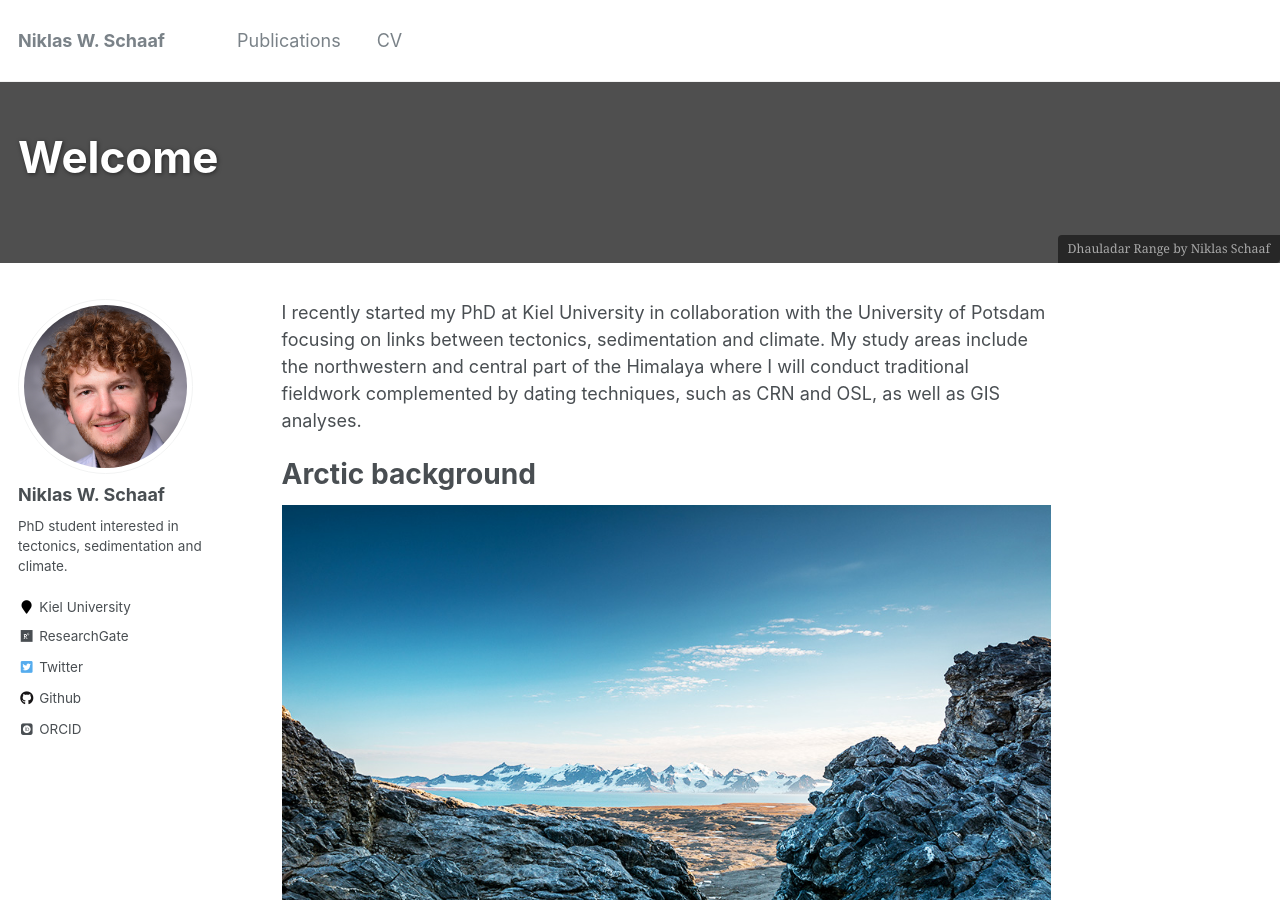
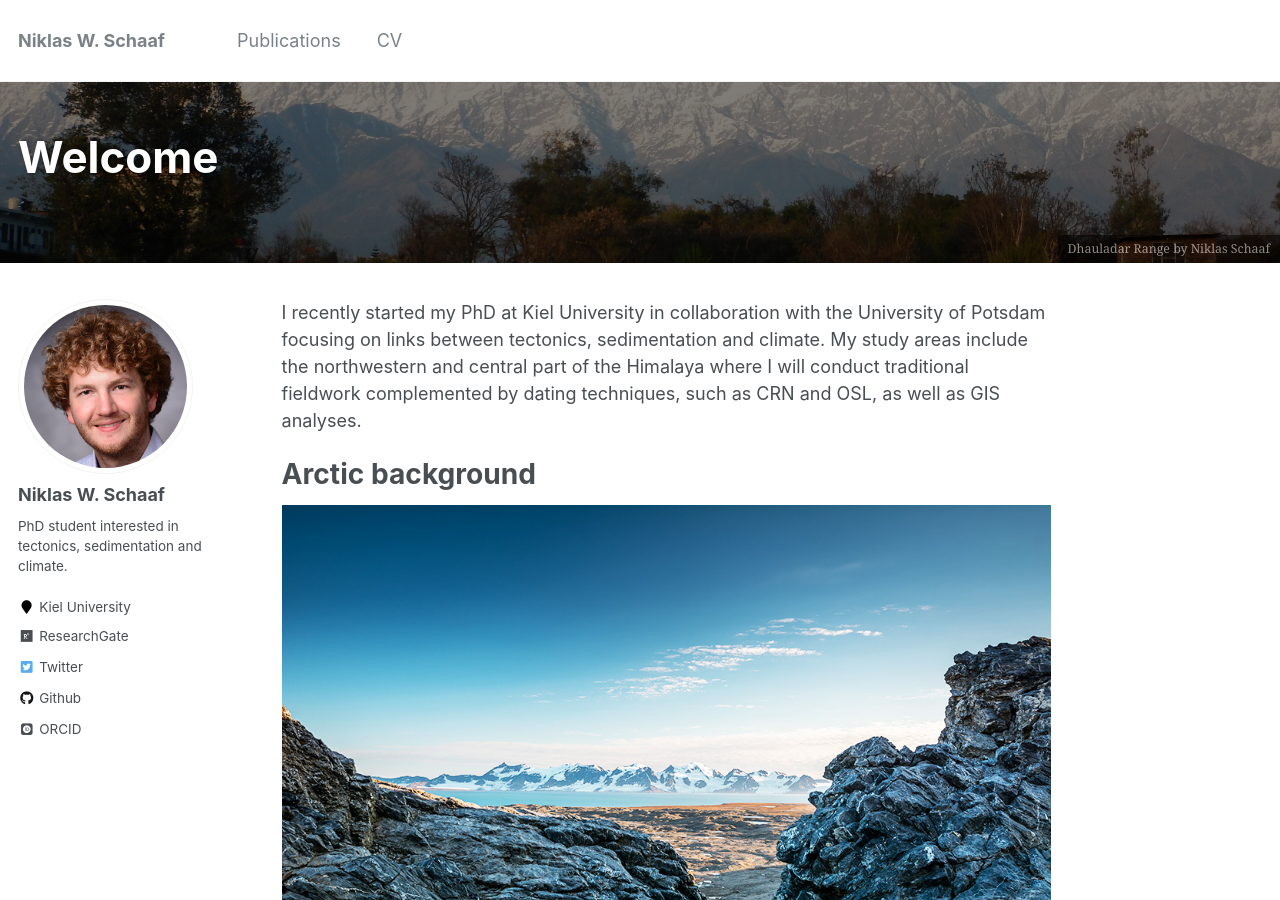
Before and after one commit to NiklasSchaaf/niklasschaaf.github.io, a Jekyll site: the page built from _pages/about.md, in a window 1280 px wide and 900 px high. Built offline with Jekyll 4.4.1, drawn with Linux system fonts in a browser that asks for light colours; some web fonts are replaced.

Commit message:
about images 2

```diff
--- a/_pages/about.md
+++ b/_pages/about.md
@@ -7,7 +7,7 @@ redirect_from:
   - /about/
   - /about.html
 header:
-  overlay_image: /images/Dhauladhar.jpg
+  overlay_image: https://niklasschaaf.github.io//images/Dhauladhar.jpg
   overlay_filter: 0.5
   caption: "Dhauladar Range by [Niklas Schaaf](https://niklasschaaf.github.io/)"
 excerpt: ""
```
Also changed, not shown: other parts of _pages/about.md (+1 -2 lines).
